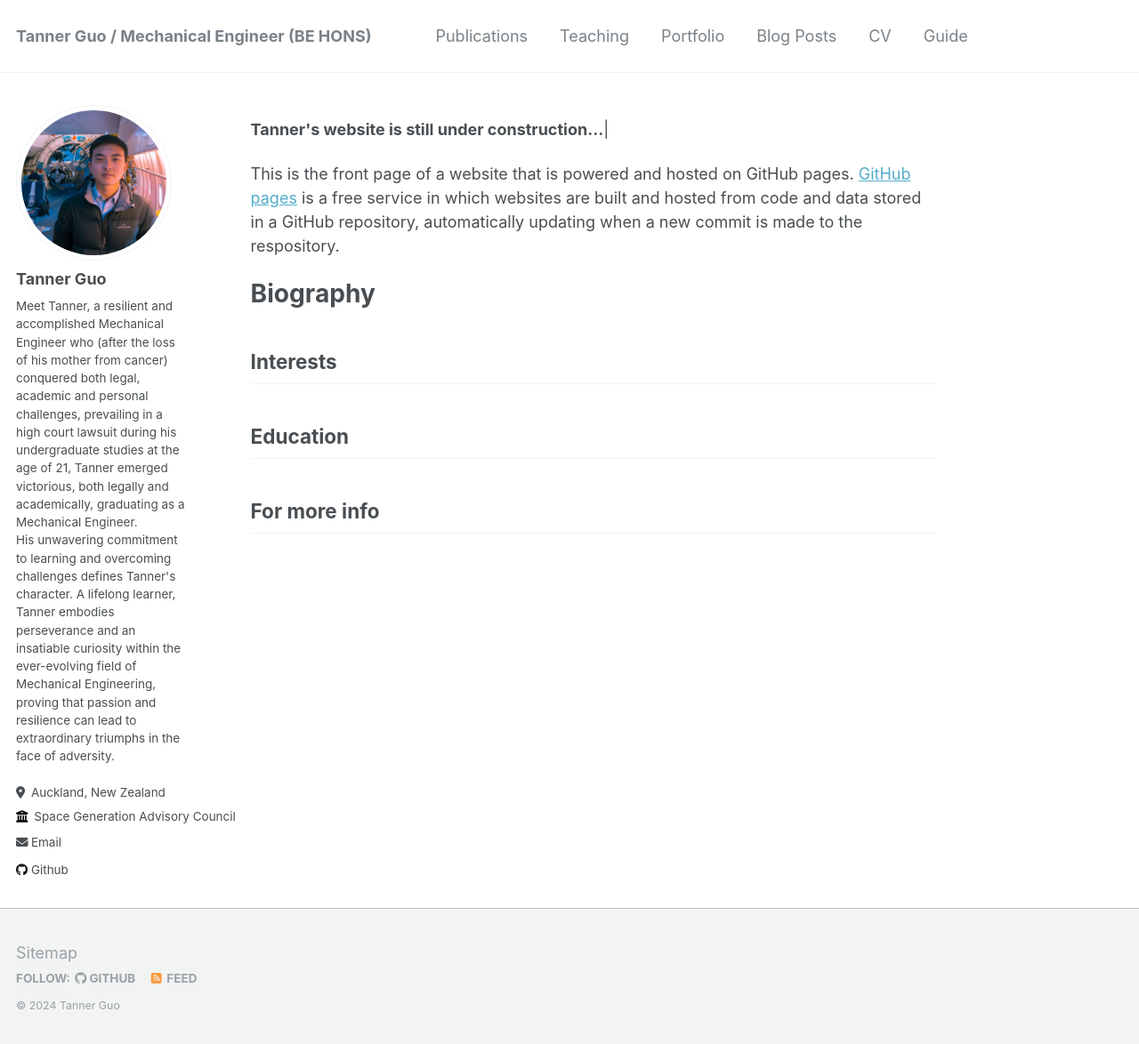
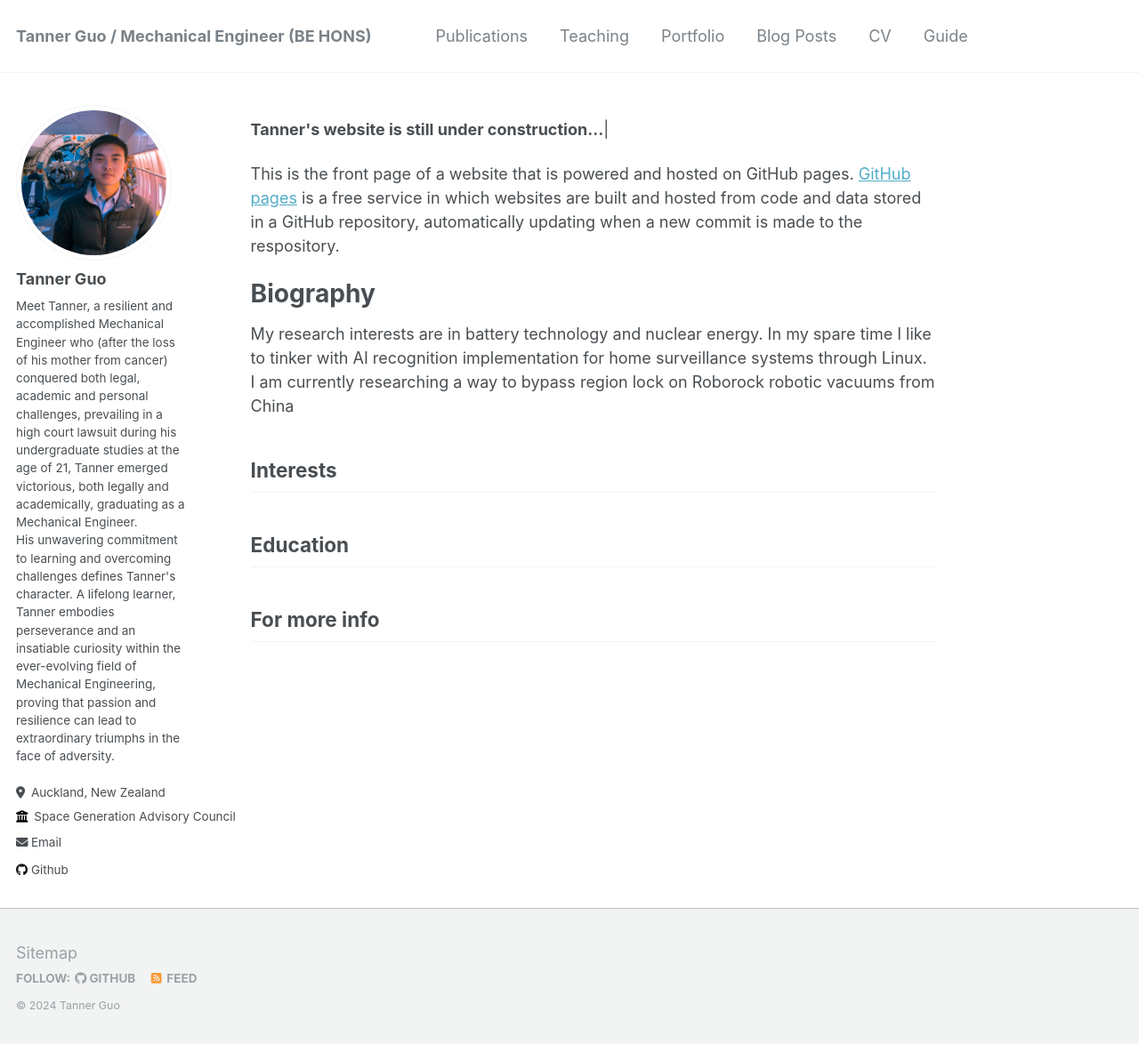
Before and after one commit to Tannerguo/tannerguo.github.io, a Jekyll site: the page built from _pages/about.md, in a window 1280 px wide and 1177 px high. Shown: the top 1174 px of the window at 89% size. Built offline with Jekyll 4.4.1, drawn with Linux system fonts in a browser that asks for light colours; nearby versions of some CDN libraries.

Commit message:
Update about.md

```diff
--- a/_pages/about.md
+++ b/_pages/about.md
@@ -26,7 +26,7 @@
 
 Biography
 ======
-
+My research interests are in battery technology and nuclear energy. In my spare time I like to tinker with AI recognition implementation for home surveillance systems through Linux. I am currently researching a way to bypass region lock on Roborock robotic vacuums from China
 
 
 Interests
```
